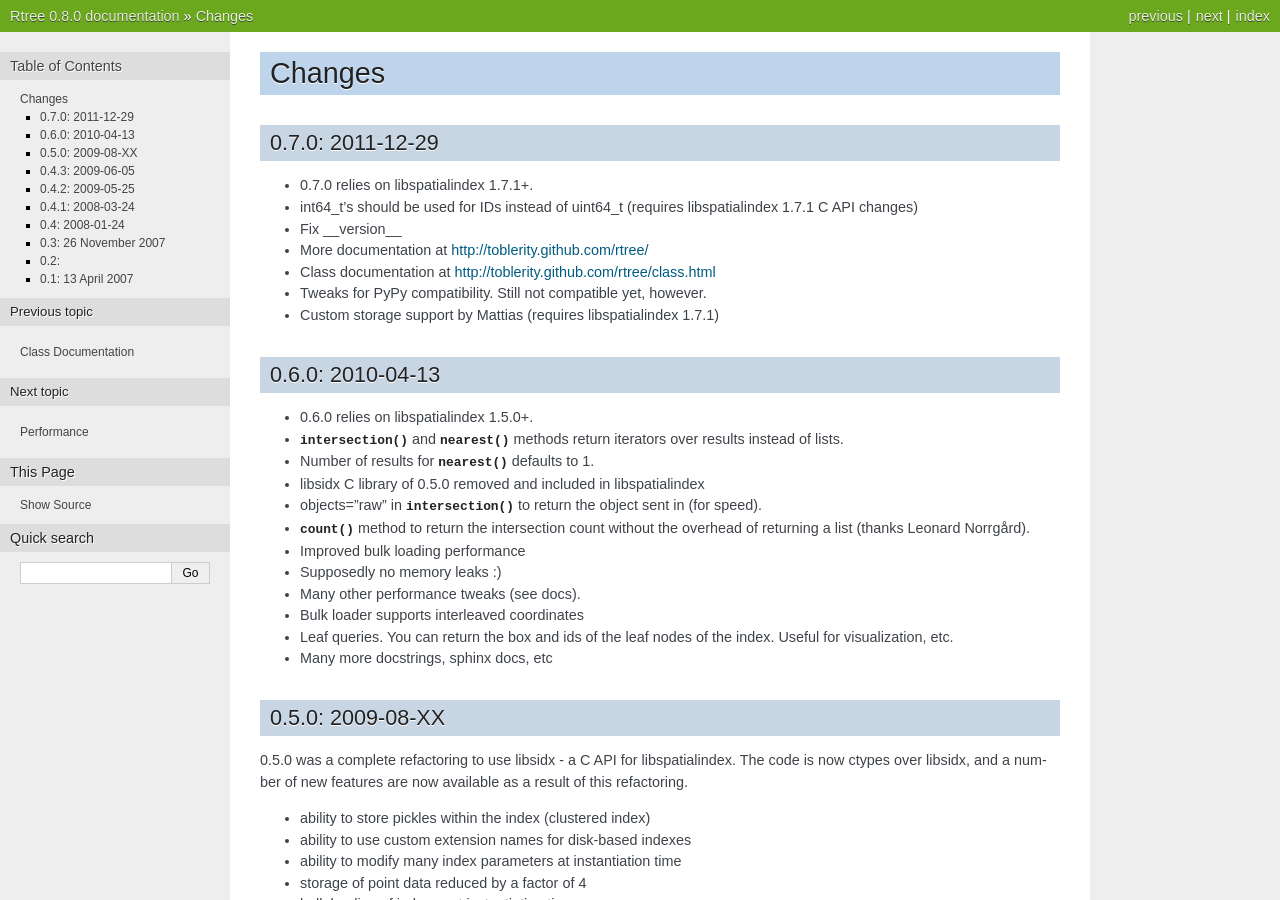
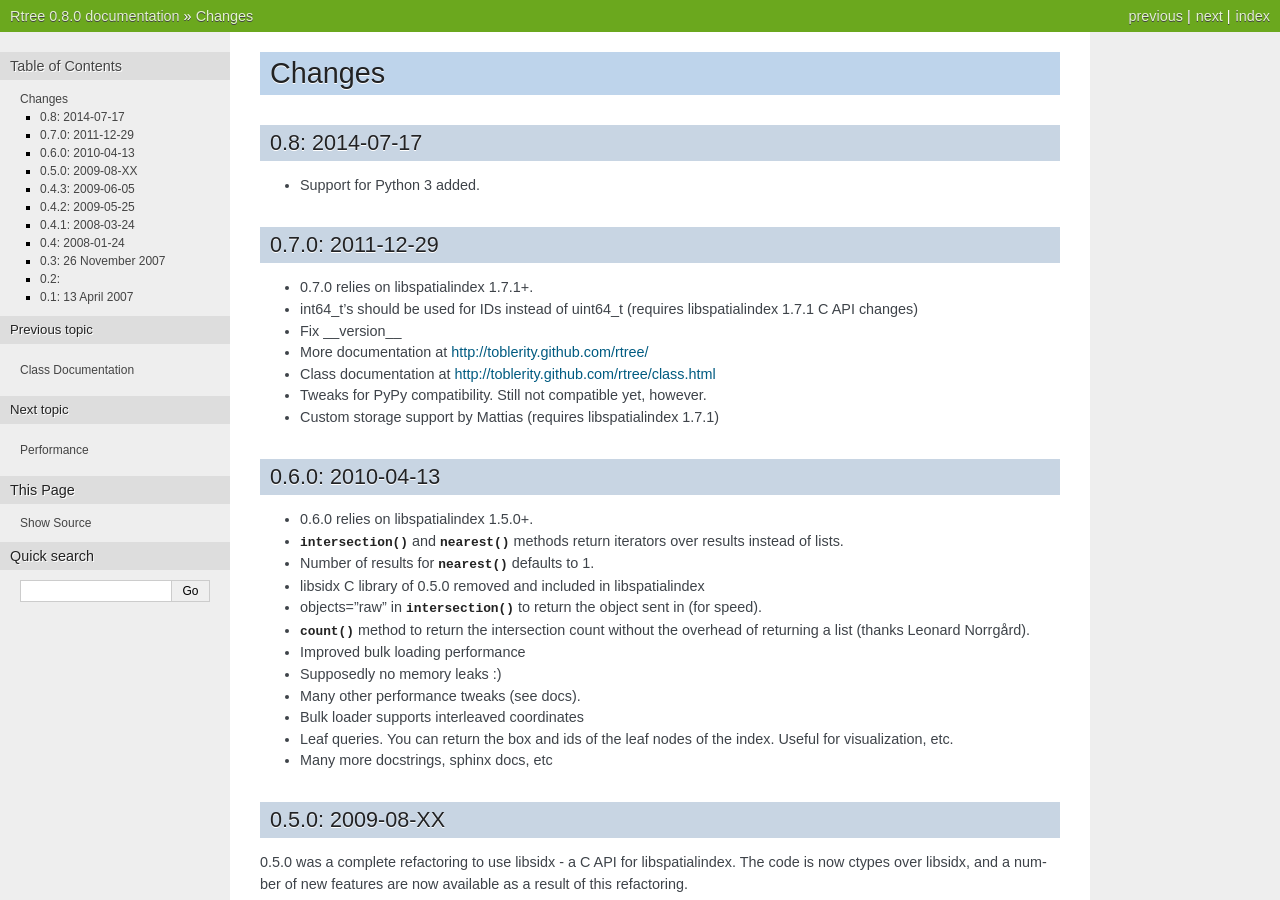
Before and after one commit to Toblerity/rtree, a Sphinx documentation site: the page built from docs/source/changes.txt, in a window 1280 px wide and 900 px high. Built offline with Sphinx 7.4.7, drawn with Linux system fonts in a browser that asks for light colours.

Commit message:
Note changes.

```diff
--- a/docs/source/changes.txt
+++ b/docs/source/changes.txt
@@ -2,6 +2,11 @@
 
 Changes
 ..............................................................................
+
+0.8: 2014-07-17
+===============
+
+- Support for Python 3 added.
 
 0.7.0: 2011-12-29
 =================
```
